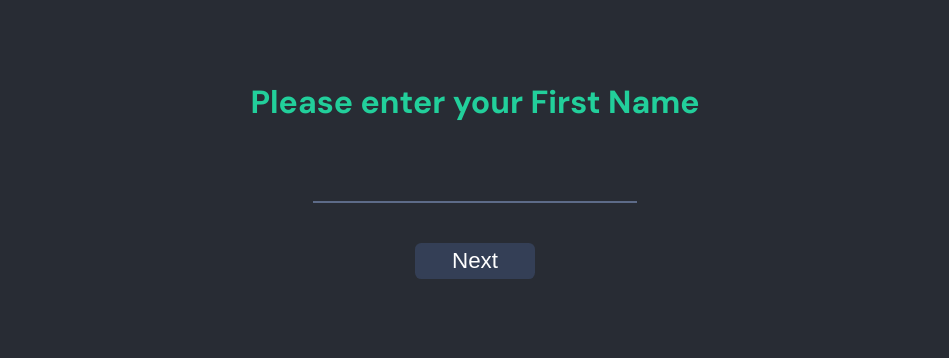
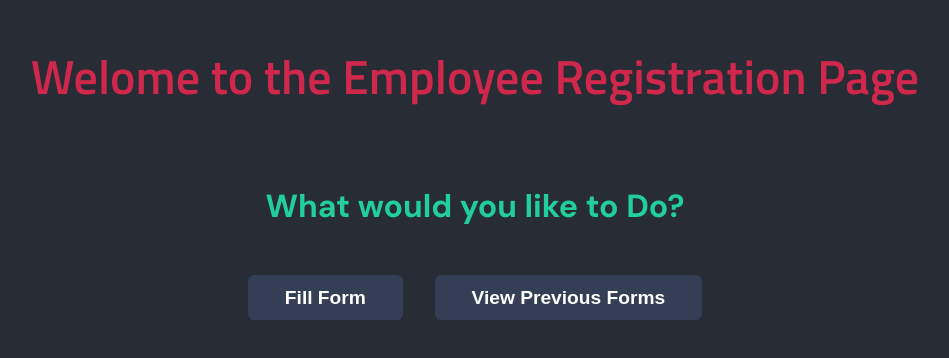
Before and after one commit to ashu762/Employee-react, a React (Create React App) app: page / in a window 1280 px wide. Shown: the part 220-578 px from the top of the page, without its empty margins (165-1114 px from the left). Built offline with nearby package versions, Linux system fonts and the light colour scheme.

Commit message:
Added Home Page

```diff
--- a/src/App.css
+++ b/src/App.css
@@ -1,3 +1,6 @@
+@import url("https://fonts.googleapis.com/css2?family=Titillium+Web:wght@400;600&display=swap");
+@import url("https://fonts.googleapis.com/css2?family=DM+Sans:ital,wght@0,400;0,500;0,700;1,400;1,500;1,700&display=swap");
+
 * {
   background-color: #282c34;
 }
--- a/src/App.tsx
+++ b/src/App.tsx
@@ -4,11 +4,13 @@ import { BrowserRouter as Router, Route } from "react-router-dom";
 import FormScreen from "./screens/FormScreen";
 import ThankYouScreen from "./screens/ThankYouScreen";
 import PreviousDetailsScreen from "./screens/PreviousDetailsScreen";
+import HomeScreen from "./screens/HomeScreen";
 function App() {
   return (
     <Router>
       <div className="app">
-        <Route path="/" component={FormScreen} exact></Route>
+        <Route path="/" component={HomeScreen} exact></Route>
+        <Route path="/form" component={FormScreen} exact></Route>
         <Route path="/success" component={ThankYouScreen} exact></Route>
         <Route path="/previous" component={PreviousDetailsScreen}></Route>
       </div>
--- a/src/components/Card.module.css
+++ b/src/components/Card.module.css
@@ -2,7 +2,7 @@
   display: flex;
   flex-direction: column;
   justify-content: center;
-  font-size: 1.2rem;
+  font-size: 1rem;
   align-items: center;
   width: 18rem;
   height: 20rem;
@@ -32,8 +32,14 @@ span {
   color: white;
   display: inline-block;
   background-color: #f05454;
-  border-radius: 2rem;
+  border-radius: 6rem;
   font-weight: 600;
-  padding: 0.8rem;
+  height: 3rem;
+  width: 3rem;
+  text-align: center;
+  display: flex;
+  align-items: center;
+  justify-content: center;
+
   margin-bottom: 1rem;
 }
--- a/src/components/Card.tsx
+++ b/src/components/Card.tsx
@@ -18,7 +18,9 @@ const Card = ({
 }: inputProps) => {
   return (
     <div className={styles.card}>
-      <span className={styles.avatar}>AP</span>
+      <span className={styles.avatar}>
+        {(firstName[0] + lastName[0]).toUpperCase()}
+      </span>
       <div>
         <span>First Name : </span>
         {firstName}
--- a/src/screens/FormScreen.module.css
+++ b/src/screens/FormScreen.module.css
@@ -1,5 +1,3 @@
-@import url("https://fonts.googleapis.com/css2?family=DM+Sans:ital,wght@0,400;0,500;0,700;1,400;1,500;1,700&display=swap");
-
 .form {
   color: rgb(34, 207, 155);
   font-weight: 600;
--- a/src/screens/HomeScreen.module.css
+++ b/src/screens/HomeScreen.module.css
@@ -0,0 +1,46 @@
+.screen {
+  display: flex;
+  flex-direction: column;
+  justify-content: center;
+  align-items: center;
+  color: rgb(34, 207, 155);
+  font-weight: 600;
+  font-family: DM sans;
+  height: 100vh;
+  width: 100vw;
+  min-height: 100%;
+  min-width: 100%;
+  font-size: 2rem;
+}
+
+.primary_heading {
+  color: #cf284c;
+  font-size: 3rem;
+  margin-bottom: 4.5rem;
+  font-family: Titillium Web;
+  text-align: center;
+}
+
+.button {
+  border: none;
+  background-color: #343f56;
+  font-weight: 500;
+
+  color: rgb(255, 255, 255);
+  font-weight: bold;
+  padding: 0.7rem 2.3rem;
+  font-size: 1.2rem;
+  border-radius: 0.4rem;
+  margin-top: 3rem;
+  cursor: pointer;
+  margin-left: 1rem;
+  margin-right: 1rem;
+}
+
+.center_button {
+  text-align: center;
+}
+
+.button:hover {
+  background-color: #cf284c;
+}
--- a/src/screens/HomeScreen.tsx
+++ b/src/screens/HomeScreen.tsx
@@ -1,6 +1,33 @@
 import React from "react";
-
+import { useHistory } from "react-router";
+import styles from "./HomeScreen.module.css";
 const HomeScreen = () => {
-  return <div>Helo</div>;
+  const history = useHistory();
+  function submitFormHandler() {
+    history.push({
+      pathname: "/form",
+    });
+  }
+  function viewPreviousForms() {
+    history.push({
+      pathname: "/previous",
+    });
+  }
+  return (
+    <div className={styles.screen}>
+      <div className={styles.primary_heading}>
+        Welome to the Employee Registration Page
+      </div>
+      <div className={styles.secondary_heading}>What would you like to Do?</div>
+      <div className={styles.center_button}>
+        <button className={styles.button} onClick={submitFormHandler}>
+          Fill Form
+        </button>
+        <button className={styles.button} onClick={viewPreviousForms}>
+          View Previous Forms
+        </button>
+      </div>
+    </div>
+  );
 };
 export default HomeScreen;
--- a/src/screens/PreviousDetailsScreen.module.css
+++ b/src/screens/PreviousDetailsScreen.module.css
@@ -1,7 +1,7 @@
 .screen {
   display: flex;
   flex-direction: column;
-  padding: 2rem;
+  padding: 4rem 0rem;
   padding-top: 3rem;
   align-items: center;
 
@@ -21,14 +21,16 @@
   flex-direction: row;
   flex-wrap: wrap;
   justify-content: center;
-  margin: 3rem 2rem;
+  margin: 3rem 0.5rem;
 }
 
 .title {
   text-align: center;
-  font-size: 3rem;
+  font-size: 4rem;
+  margin-bottom: 2rem;
   font-weight: 500;
-  color: rgb(251, 255, 0);
+  color: rgb(42, 208, 214);
+  font-family: Titillium Web;
 }
 
 .filter {
--- a/src/screens/PreviousDetailsScreen.tsx
+++ b/src/screens/PreviousDetailsScreen.tsx
@@ -54,15 +54,9 @@ function reducer(state: any, action: any) {
 }
 
 const PreviousDetailsScreen = () => {
-  const [loading, setLoading] = useState(true);
-  const [employeeData, setEmployeeData] = useState<any>([]);
-  const [globalData, setGlobalData] = useState<any>([]);
-  const [type, setType] = useState("firstName");
-  const [value, setValue] = useState(" ");
   const [state, dispatch] = useReducer(reducer, initialState);
 
   useEffect(() => {
-    setValue("");
     const url = `https://employeeapi2626.herokuapp.com/api/employees`;
     fetch(url, {
       method: "GET",
@@ -79,7 +73,7 @@ const PreviousDetailsScreen = () => {
   const inputFilterHandler = useCallback(
     debounce(
       (text: string) => dispatch({ type: "change-input", value: text }),
-      1000
+      500
     ),
     []
   );
--- a/src/screens/ThankYouScreen.module.css
+++ b/src/screens/ThankYouScreen.module.css
@@ -33,3 +33,6 @@
 .center_button {
   text-align: center;
 }
+.button:hover {
+  background-color: #cf284c;
+}
```
